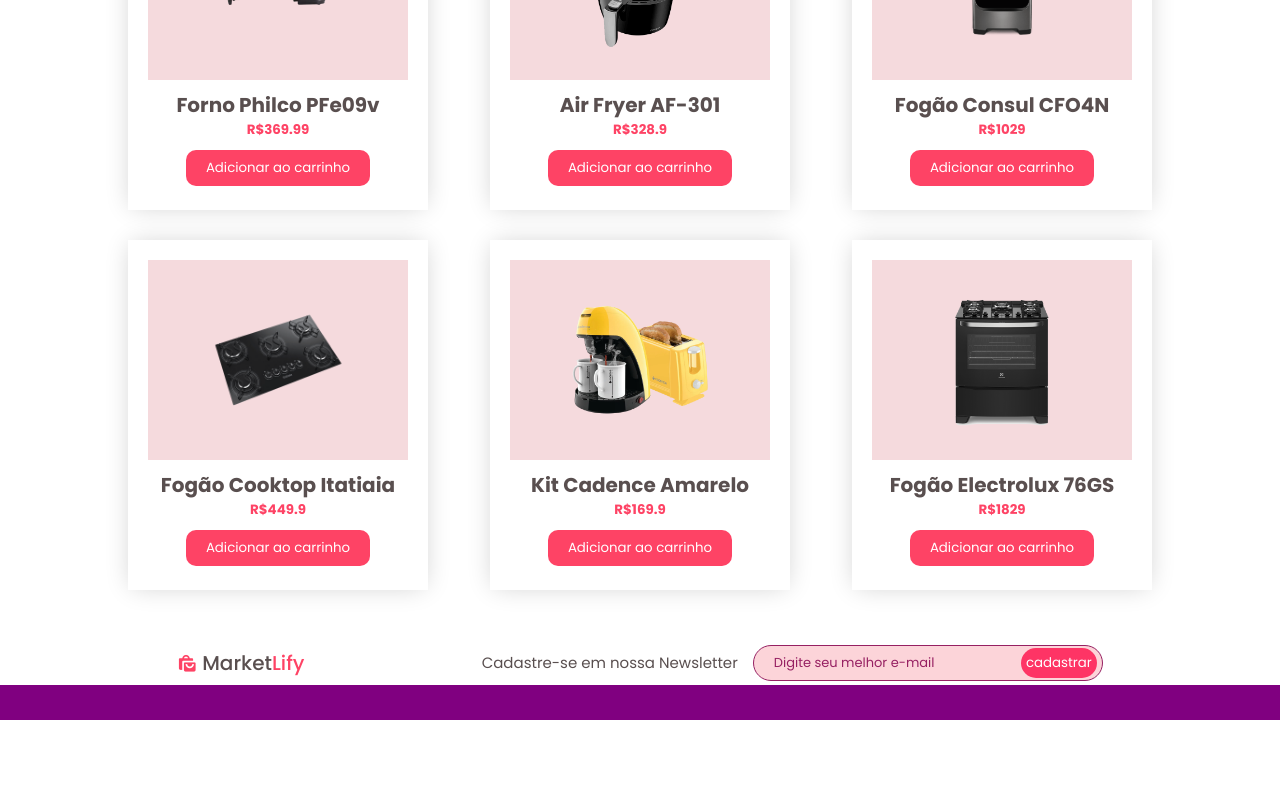
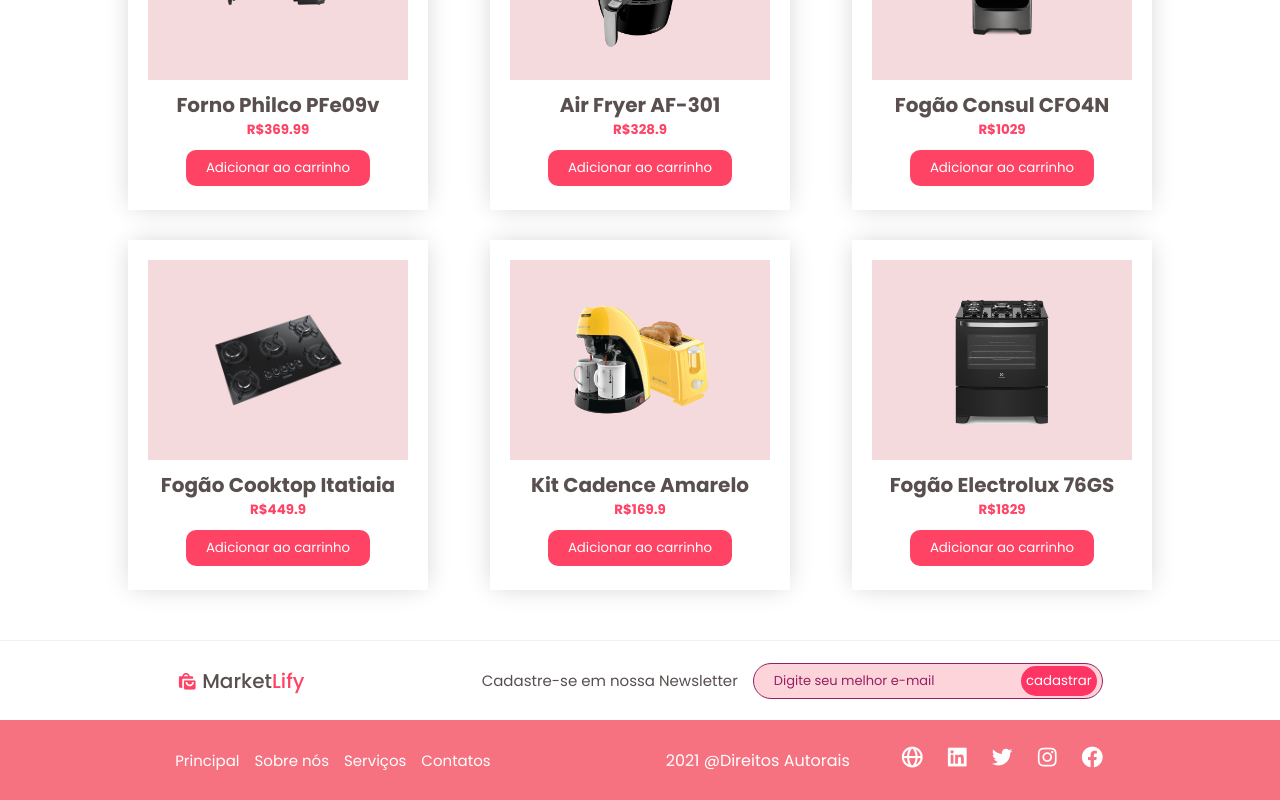
Before and after one commit to rodrigsmor/E-commerce, a React (Create React App) app: page / in a window 1280 px wide. Shown: the part 2713-3513 px from the top of the page. Before the commit the page ends 3433 px from the top, so only its background shows below. Built offline with nearby package versions, Linux system fonts and the light colour scheme; data requests are answered from the project's data file.

Commit message:
section2 Footer added

```diff
--- a/src/components/Footer/index.tsx
+++ b/src/components/Footer/index.tsx
@@ -8,14 +8,6 @@
                 <S.Section1>
                     <Logomark />
 
-                    {/* <nav>
-                        <ul>
-                            <li><a href="#">Principal</a></li>
-                            <li><a href="#">Sobre nós</a></li>
-                            <li><a href="#">Serviços</a></li>
-                            <li><a href="#">Contatos</a></li>
-                        </ul>
-                    </nav> */}
 
                     <S.InputWrapper>
                         <label htmlFor="newsletter">Cadastre-se em nossa Newsletter</label>
@@ -25,6 +17,39 @@
                         </div>
                     </S.InputWrapper>
                 </S.Section1>
+
+                <S.Section2>
+                    <nav>
+                        <ul>
+                            <li><a href="#sim">Principal</a></li>
+                            <li><a href="#sim">Sobre nós</a></li>
+                            <li><a href="#sim">Serviços</a></li>
+                            <li><a href="#sim">Contatos</a></li>
+                        </ul>
+                    </nav>
+
+                    <div className="">
+                        <p>2021 @Direitos Autorais</p>
+
+                        <S.SocialMedias>
+                            <a href="#site">
+                                <i className='bx bx-globe'></i>
+                            </a>
+                            <a href="#linkedin">
+                                <i className='bx bxl-linkedin-square' ></i>
+                            </a>
+                            <a href="#twitter">
+                                <i className='bx bxl-twitter' ></i>
+                            </a>
+                            <a href="#instagram">
+                                <i className='bx bxl-instagram' ></i>
+                            </a>
+                            <a href="#facebook">
+                                <i className='bx bxl-facebook-circle'></i>
+                            </a>
+                        </S.SocialMedias>
+                    </div>
+                </S.Section2>
             </S.Container>
         </S.Footer>
     );
--- a/src/components/Footer/styled.ts
+++ b/src/components/Footer/styled.ts
@@ -2,9 +2,8 @@
 
 export const Footer = styled.footer`
     width: 100%;
-    height: 80px;
     max-width: 100vw;
-    background: purple;
+    height: fit-content;
 `;
 
 export const Container = styled.div`
@@ -15,10 +14,21 @@
 
 export const Section1 = styled.section`
     width: 100%;
-    height: 45px;
+    height: 80px;
     display: flex;
     max-width: 100vw;
     background: #fff;
+    align-items: center;
+    justify-content: space-evenly;
+    border-top: solid 1px rgba(0, 0, 0, 0.05);
+
+    `;
+
+export const Section2 = styled.section`
+    width: 100%;
+    height: 80px;
+    display: flex;
+    background: #f67280;
     align-items: center;
     justify-content: space-evenly;
 
@@ -32,11 +42,35 @@
         }
 
         a {
-            color: #594f4f;
+            color: #fff;
             font-size: 15px;
-            font-weight: 500;
+            font-weight: 400;
             text-decoration: none;
+
+            &:hover {
+                text-decoration: underline;
+            }
         }
+    }
+
+    div {
+        height: 100%;
+        color: #fff;
+        display: flex;
+        grid-gap: 50px;
+        align-items: center;
+    }
+`;
+
+export const SocialMedias = styled.div`
+    display: flex;
+    height: 100%;
+    grid-gap: 15pt !important;
+    align-items: center;
+
+    i {
+        color: #fff;
+        font-size: 25px;
     }
 `;
 
```
